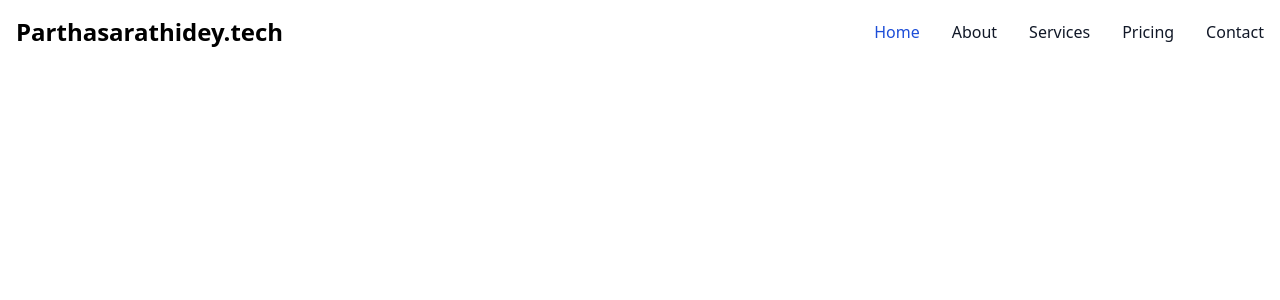
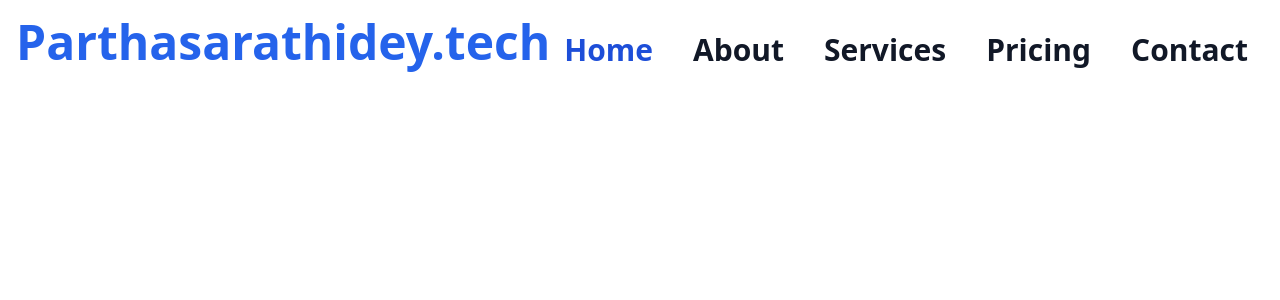
Before and after one commit to parthasdey2304/portfolio-3, a React (Vite) app: page / in a window 1280 px wide. Shown: the top 300 px of the page. Built offline with nearby package versions, Linux system fonts and the light colour scheme.

Commit message:
initial commit

```diff
--- a/src/components/Navbar.jsx
+++ b/src/components/Navbar.jsx
@@ -2,10 +2,10 @@ import React from 'react';
 
 function Navbar() {
   return (
-    <nav className="bg-white border-gray-200 dark:bg-gray-900">
+    <nav className="bg-white">
         <div className="w-screen flex flex-wrap items-center justify-between mx-auto p-4">
             <a href="https://flowbite.com/" className="flex items-center">
-                <span className="self-center text-2xl font-semibold whitespace-nowrap dark:text-white">Parthasarathidey.tech</span>
+                <span className="self-center text-2xl md:text-5xl font-semibold whitespace-nowrap text-blue-600">Parthasarathidey.tech</span>
             </a>
             <button data-collapse-toggle="navbar-default" type="button" className="inline-flex items-center p-2 w-10 h-10 justify-center text-sm text-gray-500 rounded-lg md:hidden hover:bg-gray-100 focus:outline-none focus:ring-2 focus:ring-gray-200 dark:text-gray-400 dark:hover:bg-gray-700 dark:focus:ring-gray-600" aria-controls="navbar-default" aria-expanded="false">
                 <span className="sr-only">Open main menu</span>
@@ -14,21 +14,21 @@ function Navbar() {
                 </svg>
             </button>
             <div className="hidden w-full md:block md:w-auto" id="navbar-default">
-            <ul className="font-medium w-full flex flex-col p-4 md:p-0 mt-4 border border-gray-100 rounded-lg bg-gray-50 md:flex-row md:space-x-8 md:mt-0 md:border-0 md:bg-white dark:bg-gray-800 md:dark:bg-gray-900 dark:border-gray-700">
+            <ul className="font-medium w-full flex flex-col p-4 md:p-0 mt-4 rounded-lg md:flex-row md:space-x-10 md:mt-4 md:mr-4 md:border-0 border-2">
                 <li>
-                <a href="#" className="block py-2 pl-3 pr-4 text-white bg-blue-700 rounded md:bg-transparent md:text-blue-700 md:p-0 dark:text-white md:dark:text-blue-500" aria-current="page">Home</a>
+                <a href="#" className="block py-2 pl-3 pr-4 text-white bg-blue-700 font-semibold rounded md:bg-transparent md:text-blue-700 md:p-0 dark:text-white md:dark:text-blue-500 md:text-3xl" aria-current="page">Home</a>
                 </li>
                 <li>
-                <a href="#" className="block py-2 pl-3 pr-4 text-gray-900 rounded hover:bg-gray-100 md:hover:bg-transparent md:border-0 md:hover:text-blue-700 md:p-0 dark:text-white md:dark:hover:text-blue-500 dark:hover:bg-gray-700 dark:hover:text-white md:dark:hover:bg-transparent">About</a>
+                <a href="#" className="block py-2 pl-3 pr-4 text-gray-900 font-semibold rounded hover:bg-gray-100 md:hover:bg-transparent md:border-0 md:hover:text-blue-700 md:p-0 md:dark:hover:text-blue-500 dark:hover:bg-gray-700 dark:hover:text-white md:dark:hover:bg-transparent md:text-3xl">About</a>
                 </li>
                 <li>
-                <a href="#" className="block py-2 pl-3 pr-4 text-gray-900 rounded hover:bg-gray-100 md:hover:bg-transparent md:border-0 md:hover:text-blue-700 md:p-0 dark:text-white md:dark:hover:text-blue-500 dark:hover:bg-gray-700 dark:hover:text-white md:dark:hover:bg-transparent">Services</a>
+                <a href="#" className="block py-2 pl-3 pr-4 text-gray-900 font-semibold rounded hover:bg-gray-100 md:hover:bg-transparent md:border-0 md:hover:text-blue-700 md:p-0 md:dark:hover:text-blue-500 dark:hover:bg-gray-700 dark:hover:text-white md:dark:hover:bg-transparent md:text-3xl">Services</a>
                 </li>
                 <li>
-                <a href="#" className="block py-2 pl-3 pr-4 text-gray-900 rounded hover:bg-gray-100 md:hover:bg-transparent md:border-0 md:hover:text-blue-700 md:p-0 dark:text-white md:dark:hover:text-blue-500 dark:hover:bg-gray-700 dark:hover:text-white md:dark:hover:bg-transparent">Pricing</a>
+                <a href="#" className="block py-2 pl-3 pr-4 text-gray-900 font-semibold rounded hover:bg-gray-100 md:hover:bg-transparent md:border-0 md:hover:text-blue-700 md:p-0 md:dark:hover:text-blue-500 dark:hover:bg-gray-700 dark:hover:text-white md:dark:hover:bg-transparent md:text-3xl">Pricing</a>
                 </li>
                 <li>
-                <a href="#" className="block py-2 pl-3 pr-4 text-gray-900 rounded hover:bg-gray-100 md:hover:bg-transparent md:border-0 md:hover:text-blue-700 md:p-0 dark:text-white md:dark:hover:text-blue-500 dark:hover:bg-gray-700 dark:hover:text-white md:dark:hover:bg-transparent">Contact</a>
+                <a href="#" className="block py-2 pl-3 pr-4 text-gray-900 font-semibold rounded hover:bg-gray-100 md:hover:bg-transparent md:border-0 md:hover:text-blue-700 md:p-0 md:dark:hover:text-blue-500 dark:hover:bg-gray-700 dark:hover:text-white md:dark:hover:bg-transparent md:text-3xl">Contact</a>
                 </li>
             </ul>
             </div>
```
Also changed, not shown: tailwind.config.js (added, +8 -0 lines).
